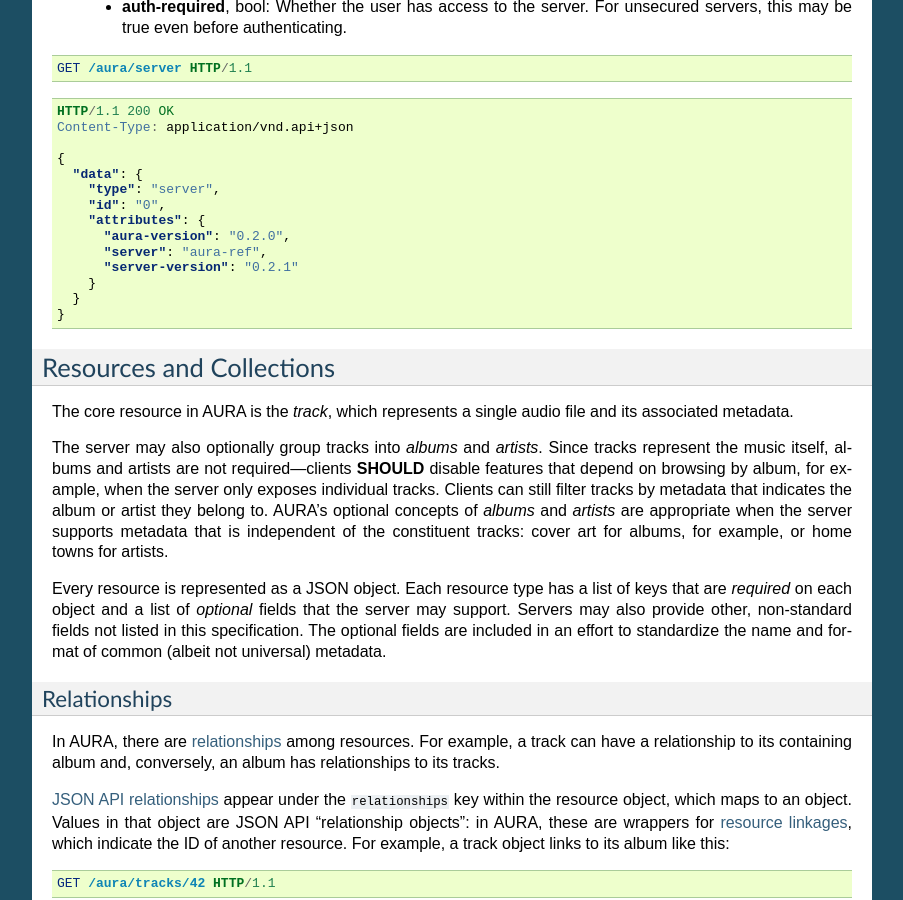
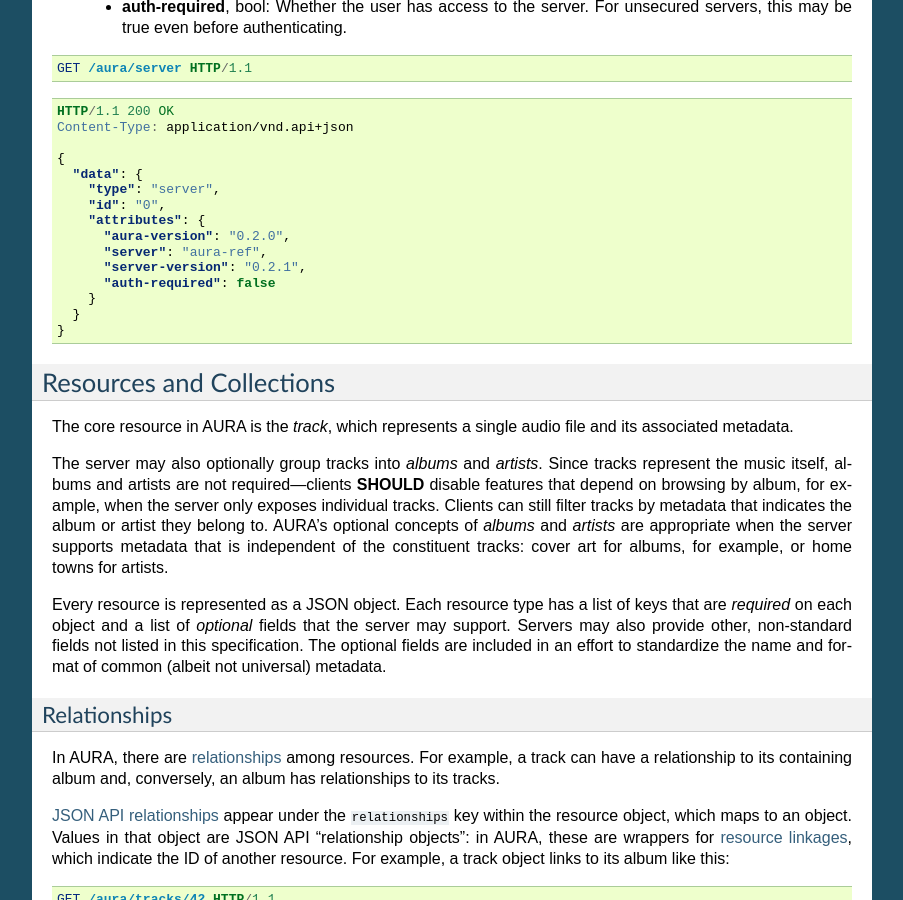
Before and after one commit to beetbox/aura, a Sphinx documentation site: the page built from docs/api.rst, in a window 1280 px wide and 900 px high, scrolled down 791 px. Shown: the whole window, without its empty margins (198-1101 px from the left). Built offline with Sphinx 7.4.7, drawn with Linux system fonts in a browser that asks for light colours.

Commit message:
Added required attribute to /aura/server example
The attributes of the /aura/server endpoint MUST contain "auth-required", but this was not present in the example.

```diff
--- a/docs/api.rst
+++ b/docs/api.rst
@@ -75,7 +75,8 @@ Server Information
         "attributes": {
           "aura-version": "0.2.0",
           "server": "aura-ref",
-          "server-version": "0.2.1"
+          "server-version": "0.2.1",
+          "auth-required": false
         }
       }
     }
```
